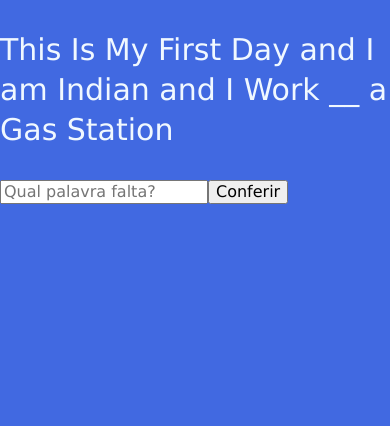
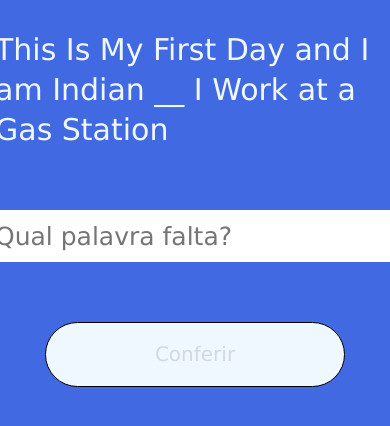
Before and after one commit to CaioFiszuk/sentence-memorizer, a React (Vite) app: page /sentence in a window 390 px wide. Shown: the top 426 px of the page. Built offline with nearby package versions, Linux system fonts and the light colour scheme.

Commit message:
Faz a responsividade, validação e funcionamento do componente Sentence e Popup

```diff
--- a/src/components/Navigation/Navigation.jsx
+++ b/src/components/Navigation/Navigation.jsx
@@ -57,7 +57,7 @@ function Navigation() {
           />
 
         <MdClose
-          className='popup__icon'
+          className='popup__close-icon'
           onClick={closeCreateSentenceModal}
         />
       </Popup>
@@ -75,7 +75,7 @@ function Navigation() {
           />
 
         <MdClose
-          className='popup__icon'
+          className='popup__close-icon'
           onClick={closeEditProfileModalIsOpen}
         />
       </Popup>
--- a/src/components/Popup/Popup.css
+++ b/src/components/Popup/Popup.css
@@ -20,7 +20,20 @@
     position: relative;
   }
 
-  .popup__icon{
+  .popup__title {
+    font-size: 25px;
+    text-align: center;
+    font-family: 'Lucida Sans', 'Lucida Sans Regular', 'Lucida Grande', 'Lucida Sans Unicode', Geneva, Verdana, sans-serif;
+  }
+
+  .popup__icon {
+    width: 100px;
+    height: 100px;
+    position: relative;
+    left: 200px;
+  }
+
+  .popup__close-icon{
     color: aliceblue;
     width: 50px;
     height: 50px;
@@ -30,18 +43,54 @@
     right: -40px;
   }
 
-  .popup__icon:hover {
+  .popup__close-icon:hover {
     color: #ffffff3b;
+  }
+
+  .popup__buttons {
+    display: flex;
+    justify-content: center;
+    gap: 20px;
+  }
+
+  .popup__button {
+    background-color: #E18A41;
+    color: aliceblue;
+    border: none;
+    border-radius: 50px;
+    padding: 20px;
+    width: 150px;
+    cursor: pointer;
+    font-family: sans-serif;
+  }
+
+  .popup__button:hover {
+    background-color: #ad6930;
+  }
+
+  .popup__link {
+    text-decoration: none;
+    color: aliceblue;
+    font-family: 'Lucida Sans', 'Lucida Sans Regular', 'Lucida Grande', 'Lucida Sans Unicode', Geneva, Verdana, sans-serif;
+    font-size: 15px;
   }
 
   @media screen and (min-width: 768px) and (max-width: 1010px) {
     .popup__content {
-      width: 300px;
+      width: 350px;
+    }
+
+    .popup__icon {
+      left: 130px;
     }
   }
 
 @media screen and (min-width: 360px) and (max-width: 767px) {
     .popup__content {
-        width: 250px;
+        width: 300px;
+    }
+
+    .popup__icon {
+      left: 100px;
     }
   }
--- a/src/components/Sentence/Sentence.css
+++ b/src/components/Sentence/Sentence.css
@@ -1,4 +1,67 @@
+.sentence__container {
+  width: 880px;
+  display: flex;
+  flex-direction: column;
+  gap: 30px;
+}
+
 .sentence {
     font-size: 30px;
     line-height: 40px;
 }
+
+.sentence__input {
+    width: 400px;
+    height: 50px;
+    font-size: 25px;
+    align-self: center;
+    border: none;
+}
+
+.sentence__button {
+    border: none;
+    border-radius: 50px;
+    color: aliceblue;
+    width: 300px;
+    align-self: center;
+    padding: 20px;
+    font-size: 20px;
+    background-color: #E18A41;
+    cursor: pointer;
+}
+
+.sentence__button-disabled {
+    background-color: aliceblue;
+    border: 1px solid #000000;
+    color: #00000020;
+    cursor: auto;
+}
+
+.sentence__button:hover {
+    background-color: #ad6930;
+}
+
+.sentence__button-disabled:hover {
+    background-color: aliceblue;
+}
+
+@media screen and (min-width: 768px) and (max-width: 1010px) {
+    .sentence__container {
+      width: 590px;
+    }
+    }
+
+    @media screen and (min-width: 360px) and (max-width: 767px) {
+    .sentence__container {
+      width: 400px;
+    }
+
+
+    }
+
+    @media screen and (min-width: 320px) and (max-width: 359px) {
+    .sentence__container {
+      width: 400px;
+    }
+
+    }
--- a/src/components/Sentence/Sentence.jsx
+++ b/src/components/Sentence/Sentence.jsx
@@ -2,6 +2,7 @@ import './Sentence.css';
 import { useState, useEffect } from 'react';
 import Modal from 'react-modal';
 import Popup from '../Popup/Popup';
+import Validator from '../Validator/Validator';
 import { MdVerified } from 'react-icons/md';
 import { BiX } from 'react-icons/bi';
 import { Link } from 'react-router-dom';
@@ -14,22 +15,12 @@ function Sentence() {
   const [isCorrect, setIsCorrect] = useState(null);
   const [newSentence, setNewSentence] = useState("");
   const [hiddenWord, setHiddenWord] = useState("");
+  const [isValid, setIsValid] = useState(false);
+  const [errorMessage, setErrorMessage] = useState("");
 
   const sentence = "This Is My First Day and I am Indian and I Work at a Gas Station";
 
-  const openResultModal = () => {
-    setIsCorrect(inputValue.trim().toLowerCase() === hiddenWord.toLowerCase());
-    setResultModalIsOpen(true);
-  };
-
-  const closeResultModal = () => setResultModalIsOpen(false);
-
-  const handleChange = (event) => {
-    setInputValue(event.target.value);
-  };
-
-  useEffect(() => {
-
+  const generateNewSentence = () => {
     const words = sentence.split(" ");
     const randomNumber = Math.floor(Math.random() * words.length);
     const crypticMessage = [...words];
@@ -38,10 +29,33 @@ function Sentence() {
 
     setNewSentence(crypticMessage.join(" "));
     setHiddenWord(hidden);
+  };
+
+  const openResultModal = () => {
+    setIsCorrect(inputValue.trim().toLowerCase() === hiddenWord.toLowerCase());
+    setResultModalIsOpen(true);
+  };
+
+  const closeResultModal = () => {
+    setResultModalIsOpen(false);
+    setInputValue("");
+    generateNewSentence();
+  }
+
+  const handleChange = (event) => {
+    const input = event.target;
+    setInputValue(event.target.value);
+    setErrorMessage(input.validationMessage);
+    setIsValid(input.checkValidity());
+  };
+
+  useEffect(() => {
+    generateNewSentence();
   }, [sentence]);
 
   return (
     <div>
+      <div className='sentence__container'>
       <p className='sentence'>{newSentence}</p>
 
         <input
@@ -49,24 +63,65 @@ function Sentence() {
           value={inputValue}
           onChange={handleChange}
           placeholder="Qual palavra falta?"
+          className='sentence__input'
+          required
+          pattern="^[^\d]*$"
         />
-      <button type='button' onClick={openResultModal}>Conferir</button>
+          {!isValid && <Validator message={errorMessage} />}
+
+        <button
+          type='button'
+          className={`sentence__button ${isValid ? "" : "sentence__button-disabled"}`}
+          disabled={!isValid}
+          onClick={openResultModal}
+          >
+            Conferir
+        </button>
+      </div>
 
       {resultModalIsOpen && (
         <Popup isOpen={resultModalIsOpen} onClose={closeResultModal}>
           {isCorrect ? (
             <div>
-              <MdVerified size={40} />
-              <h4>Muito bem!</h4>
-              <button onClick={closeResultModal}><Link to='/sentence'>Continuar</Link></button>
-              <button><Link to='/'>Por hoje chega</Link></button>
+              <MdVerified className='popup__icon'/>
+
+              <h4 className='popup__title'>Muito bem!</h4>
+
+              <div className="popup__buttons">
+
+                <button
+                  onClick={closeResultModal}
+                  className='popup__button'>
+                  <Link to='/sentence' className='popup__link'>Continuar</Link>
+                </button>
+
+                <button
+                  className='popup__button'>
+                    <Link to='/' className='popup__link'>Por hoje chega</Link>
+                </button>
+
+              </div>
+
             </div>
           ) : (
             <div>
-              <BiX size={40} />
-              <h4>Não foi dessa vez</h4>
-              <button onClick={closeResultModal}>Tentar de novo</button>
-              <button><Link to='/'>Por hoje chega</Link></button>
+              <BiX className='popup__icon' />
+              <h4 className='popup__title'>Não foi dessa vez</h4>
+
+              <div className="popup__buttons">
+
+                <button
+                   onClick={closeResultModal}
+                   className='popup__button'>
+                     Tentar de novo
+                </button>
+
+                <button
+                  className='popup__button'>
+                  <Link to='/' className='popup__link'>Por hoje chega</Link>
+                </button>
+
+              </div>
             </div>
           )}
         </Popup>
--- a/src/components/Validator/Validator.css
+++ b/src/components/Validator/Validator.css
@@ -1,4 +1,5 @@
 .form__error-message {
     font-size: 20px;
-    color: red;
+    color: rgb(255, 0, 0);
+    align-self: center;
 }
```
Lines whose indentation alone changed are shown as unchanged.
